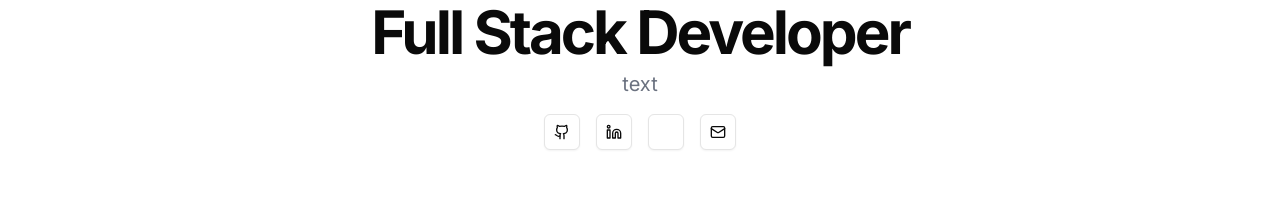
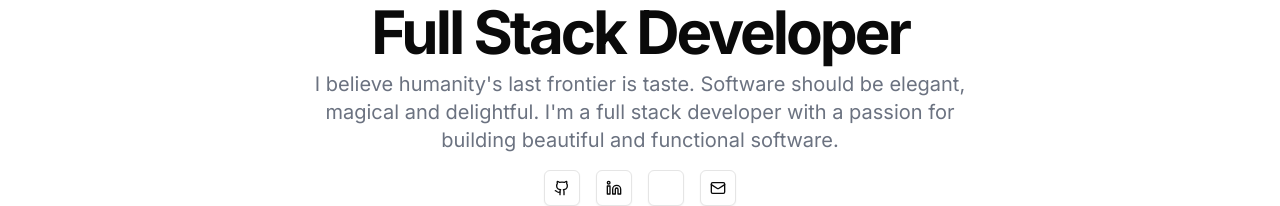
Before and after one commit to stefanraath3/portfolio-website, a Next.js app: page / in a window 1280 px wide. Shown: the part 183-389 px from the top of the page. Built offline with nearby package versions, Linux system fonts and the light colour scheme.

Commit message:
Update hero section description with personal philosophy and passion

```diff
--- a/app/page.tsx
+++ b/app/page.tsx
@@ -47,7 +47,9 @@ export default function Page() {
                 Full Stack Developer
               </h1>
               <p className="mx-auto max-w-[700px] text-gray-500 md:text-xl dark:text-gray-400">
-                text
+                I believe humanity's last frontier is taste. Software should be
+                elegant, magical and delightful. I'm a full stack developer with
+                a passion for building beautiful and functional software.
               </p>
             </div>
             <div className="space-x-4">
```
